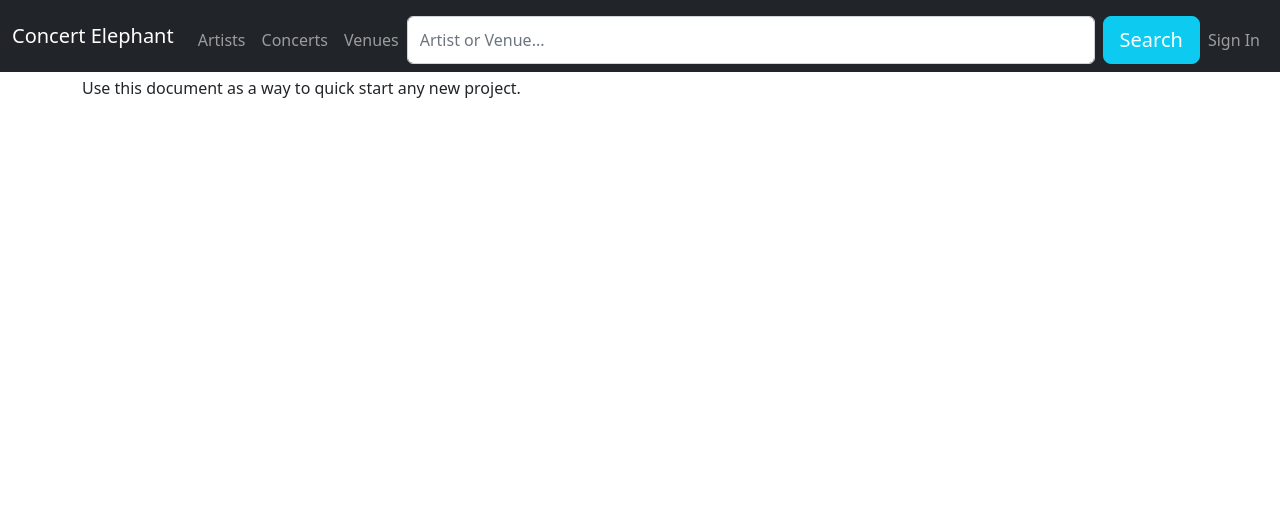
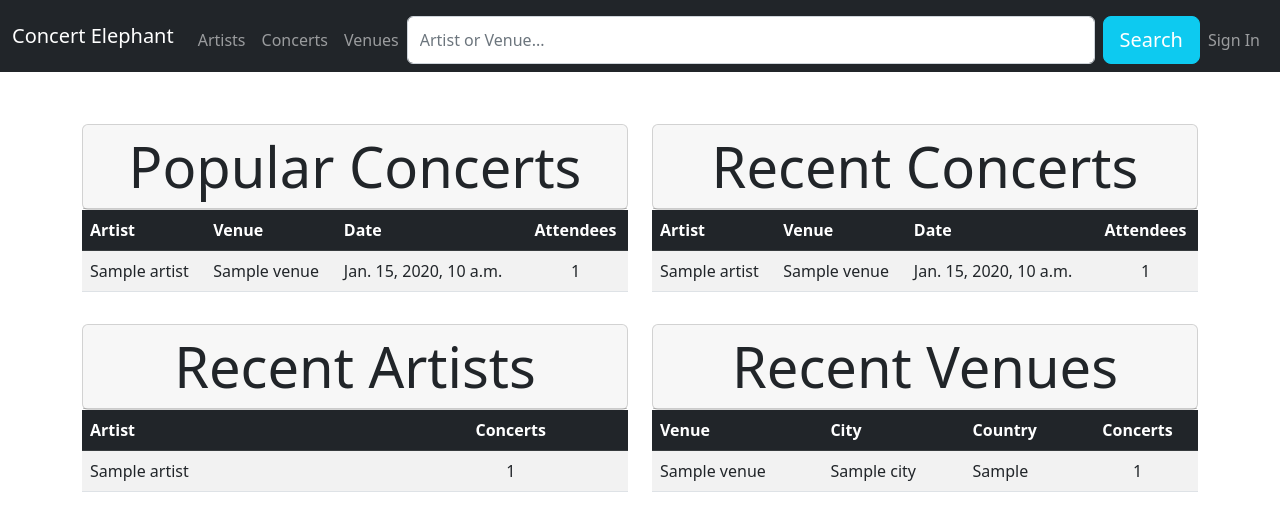
Before and after one commit to soehlert/concert-elephant, a Django app: template concert_elephant/templates/pages/home.html in a window 1280 px wide. Shown: the top 531 px of the page. Run offline with Django 4.2, Linux system fonts and the light colour scheme; the template is opened without the code that fills it: most values are stand-ins (such as "Sample title", 1, 10 or a date in 2020); some libraries are stand-ins or nearby versions.

Commit message:
style(black): ran black

```diff
--- a/concert_elephant/templates/base.html
+++ b/concert_elephant/templates/base.html
@@ -49,7 +49,7 @@
   </head>
   <body>
     {% include 'navbar.html' %}
-    <div class="container">
+    <div class="container pt-5">
       {% if messages %}
         {% for message in messages %}
           <div class="alert alert-dismissible {% if message.tags %}alert-{{ message.tags }}{% endif %}">
--- a/concert_elephant/templates/navbar.html
+++ b/concert_elephant/templates/navbar.html
@@ -25,7 +25,9 @@
             <a class="nav-link" href="{% url 'concerts:venue-list' %}">Venues</a>
           </li>
         </ul>
-        <form class="d-flex w-100 mt-2 d-inline" action="{% url 'concerts:main_search' %} method="POST">
+        <form class="d-flex w-100 mt-2 d-inline"
+              action="{% url 'concerts:main_search' %}"
+              method="POST">
           {% csrf_token %}
           <input class="form-control pl-2 me-2"
                  type="search"
--- a/concert_elephant/templates/pages/home.html
+++ b/concert_elephant/templates/pages/home.html
@@ -1 +1,96 @@
 {% extends "base.html" %}
+
+{% block content %}
+  <div class="row justify-content-center">
+    <div class="col col-md-6 col-sm-12">
+      <div class="card">
+        <h5 class="card-header display-4 text-center">Popular Concerts</h5>
+      </div>
+      <table class="table table-striped table-hover">
+        <thead class="table-dark">
+          <tr>
+            <th scope="col">Artist</th>
+            <th scope="col">Venue</th>
+            <th scope="col">Date</th>
+            <th class="text-center" scope="col">Attendees</th>
+          </tr>
+        </thead>
+        {% for concert in popular_concerts %}
+          <tr>
+            <td>{{ concert.artist }}</td>
+            <td>{{ concert.venue }}</td>
+            <td>{{ concert.date }}</td>
+            <td class="text-center">{{ concert.attendees.count }}</td>
+          </tr>
+        {% endfor %}
+      </table>
+    </div>
+    <div class="col col-md-6 col-sm-12">
+      <div class="card">
+        <h5 class="card-header display-4 text-center">Recent Concerts</h5>
+      </div>
+      <table class="table table-striped table-hover">
+        <thead class="table-dark">
+          <tr>
+            <th scope="col">Artist</th>
+            <th scope="col">Venue</th>
+            <th scope="col">Date</th>
+            <th class="text-center" scope="col">Attendees</th>
+          </tr>
+        </thead>
+        {% for concert in recent_concerts %}
+          <tr>
+            <td>{{ concert.artist }}</td>
+            <td>{{ concert.venue }}</td>
+            <td>{{ concert.date }}</td>
+            <td class="text-center">{{ concert.attendees.count }}</td>
+          </tr>
+        {% endfor %}
+      </table>
+    </div>
+  </div>
+  <div class="row pt-3 justify-content-center">
+    <div class="col col-md-6 col-sm-12">
+      <div class="card">
+        <h5 class="card-header display-4 text-center">Recent Artists</h5>
+      </div>
+      <table class="table table-striped table-hover">
+        <thead class="table-dark">
+          <tr>
+            <th scope="col">Artist</th>
+            <th class="text-center" scope="col">Concerts</th>
+          </tr>
+        </thead>
+        {% for artist in recent_artists %}
+          <tr>
+            <td>{{ artist.name }}</td>
+            <td class="text-center">{{ artist.concerts.count }}</td>
+          </tr>
+        {% endfor %}
+      </table>
+    </div>
+    <div class="col col-md-6 col-sm-12">
+      <div class="card">
+        <h5 class="card-header display-4 text-center">Recent Venues</h5>
+      </div>
+      <table class="table table-striped table-hover">
+        <thead class="table-dark">
+          <tr>
+            <th scope="col">Venue</th>
+            <th scope="col">City</th>
+            <th scope="col">Country</th>
+            <th class="text-center" scope="col">Concerts</th>
+          </tr>
+        </thead>
+        {% for venue in recent_venues %}
+          <tr>
+            <td>{{ venue.name }}</td>
+            <td>{{ venue.city }}</td>
+            <td>{{ venue.country.alpha3 }}</td>
+            <td class="text-center">{{ venue.concerts.count }}</td>
+          </tr>
+        {% endfor %}
+      </table>
+    </div>
+  </div>
+{% endblock content %}
```
Also changed, not shown: concerts/views.py (+14 -3 lines).
